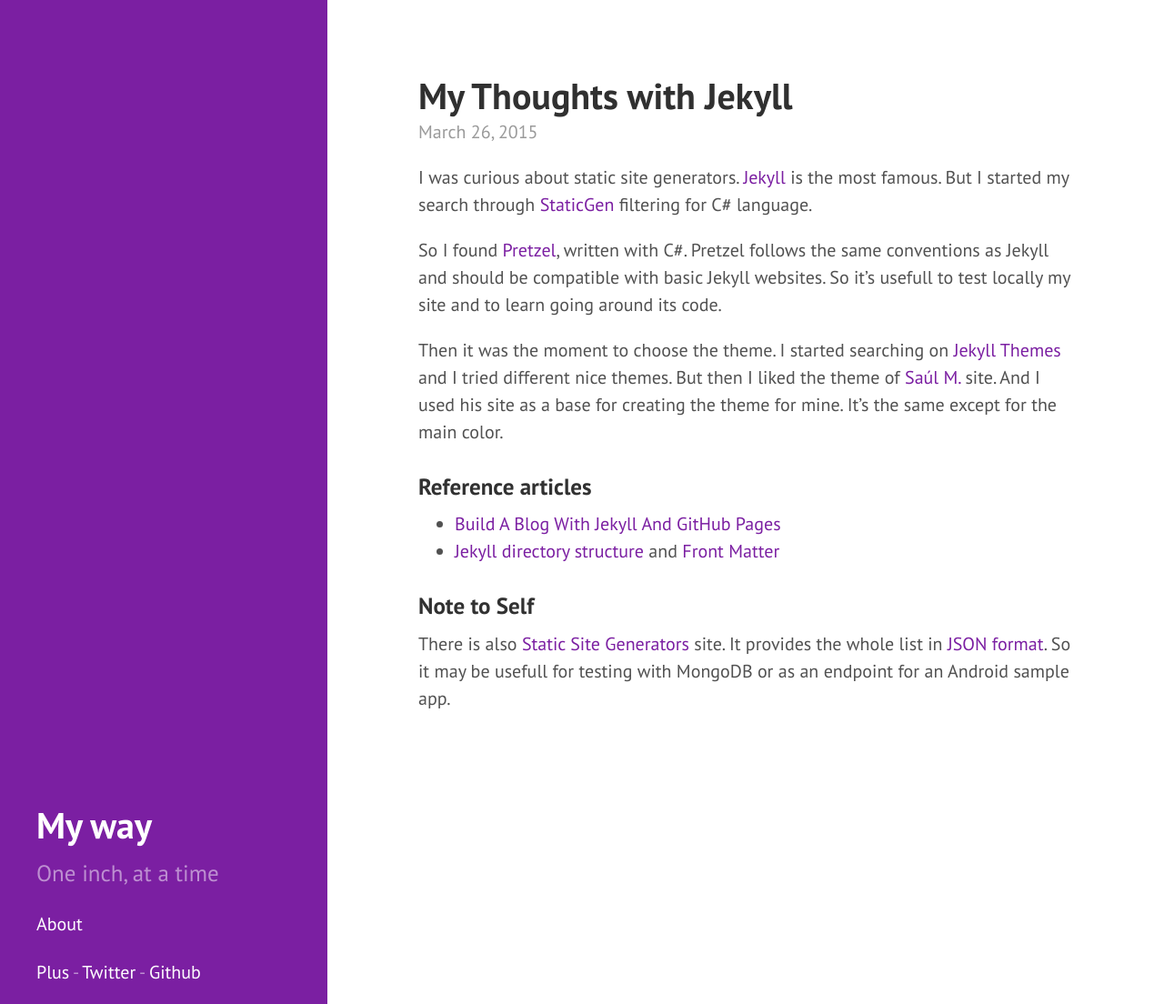
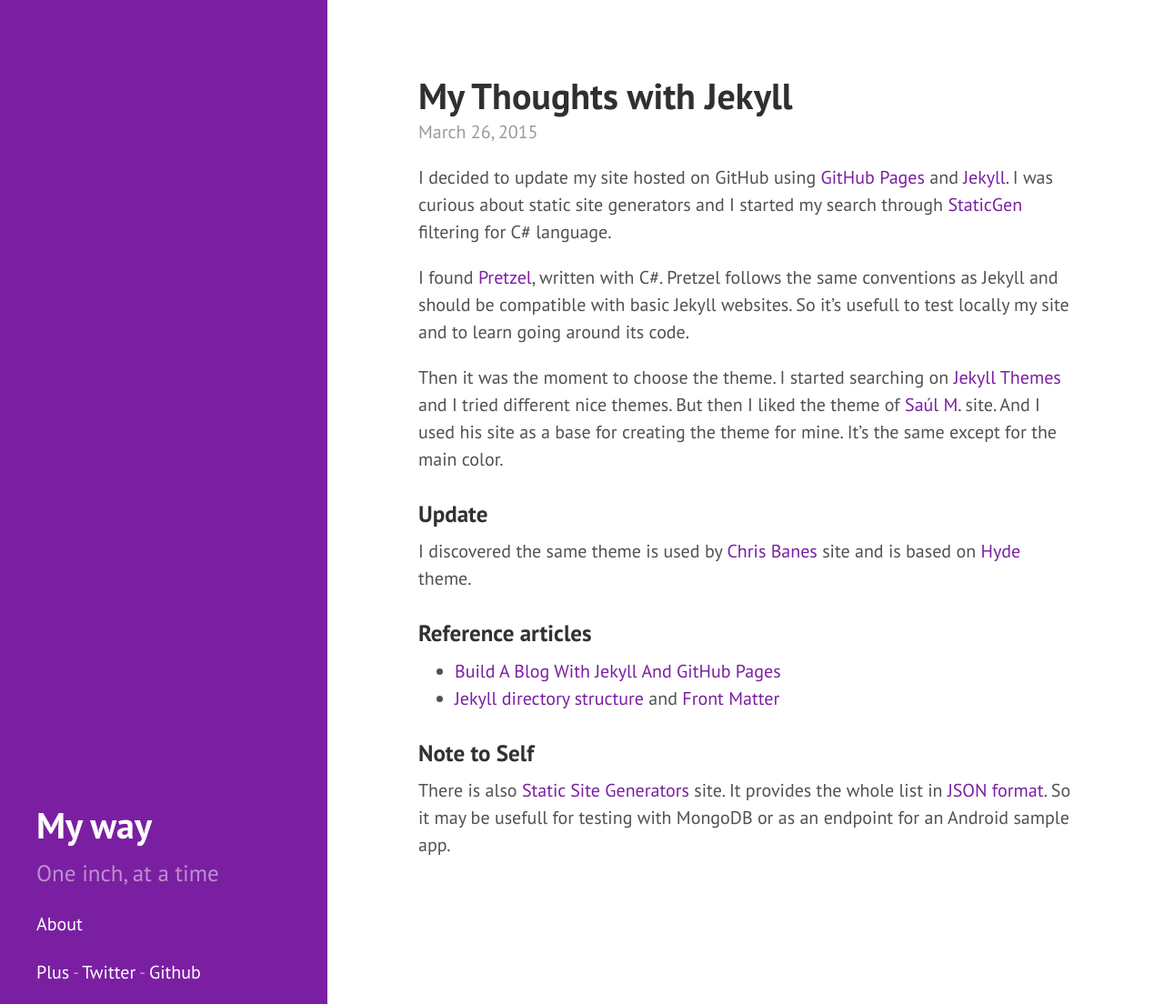
Before and after one commit to kingsor/kingsor.github.io, a Jekyll site: the page built from _posts/2015-03-26-my-thoughts-with-jekyll.md, in a window 1280 px wide and 1104 px high. Shown: the whole window at 91% size. Built offline with Jekyll 4.4.1, drawn with Linux system fonts in a browser that asks for light colours; nearby versions of some CDN libraries.

Commit message:
Update 2015-03-26-my-thoughts-with-jekyll.md post

```diff
--- a/_posts/2015-03-26-my-thoughts-with-jekyll.md
+++ b/_posts/2015-03-26-my-thoughts-with-jekyll.md
@@ -1,16 +1,18 @@
 ---
 layout: post
 title: "My Thoughts with Jekyll"
-description: "I decided to update my site hosted on GitHub using Jekyll ..."
-category: Developer
-tags: [blogging,jekyll,static site generator]
+description: "I decided to update my site hosted on GitHub using GitHub Pages and Jekyll. I was curious about static site generators and I started my search through StaticGen ..."
+tags: [blogging,jekyll,static site generator,developer]
 ---
 
-I was curious about static site generators. [Jekyll](http://jekyllrb.com/) is the most famous. But I started my search through [StaticGen](https://www.staticgen.com/) filtering for C# language.
+I decided to update my site hosted on GitHub using [GitHub Pages](https://pages.github.com/) and [Jekyll](http://jekyllrb.com/). I was curious about static site generators and I started my search through [StaticGen](https://www.staticgen.com/) filtering for C# language.
 
-So I found [Pretzel](https://github.com/Code52/pretzel), written with C#. Pretzel follows the same conventions as Jekyll and should be compatible with basic Jekyll websites. So it's usefull to test locally my site and to learn going around its code.
+I found [Pretzel](https://github.com/Code52/pretzel), written with C#. Pretzel follows the same conventions as Jekyll and should be compatible with basic Jekyll websites. So it's usefull to test locally my site and to learn going around its code.
 
 Then it was the moment to choose the theme. I started searching on [Jekyll Themes](http://jekyllthemes.org/) and I tried different nice themes. But then I liked the theme of [Saúl M.](http://saulmm.github.io/) site. And I used his site as a base for creating the theme for mine. It's the same except for the main color.
+
+### Update
+I discovered the same theme is used by [Chris Banes](https://chris.banes.me/) site and is based on [Hyde](http://hyde.getpoole.com/) theme.
 
 ### Reference articles
 * [Build A Blog With Jekyll And GitHub Pages](http://www.smashingmagazine.com/2014/08/01/build-blog-jekyll-github-pages/)
```
